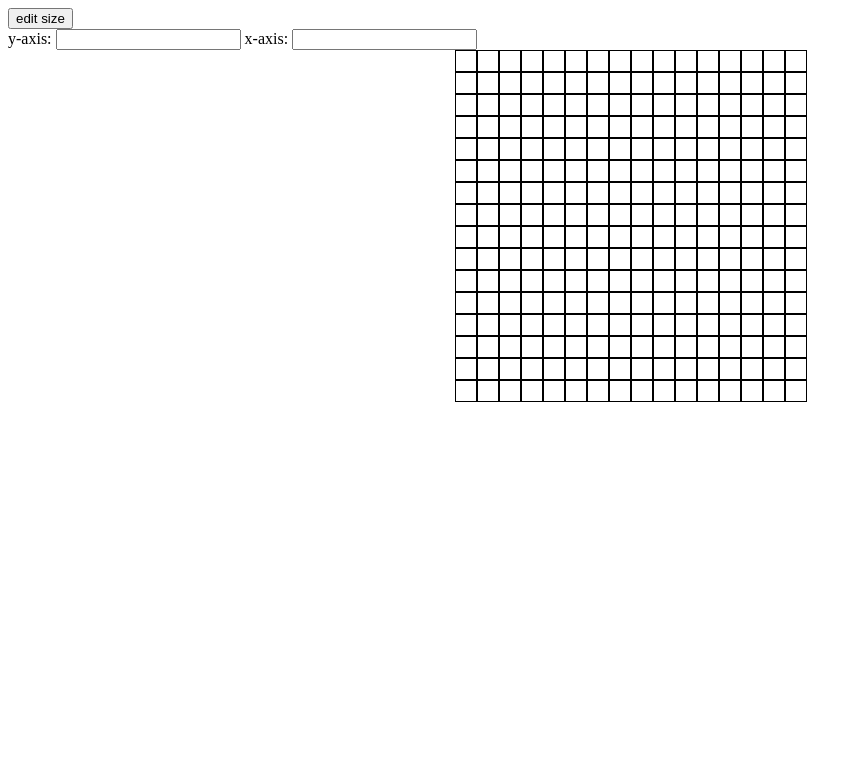
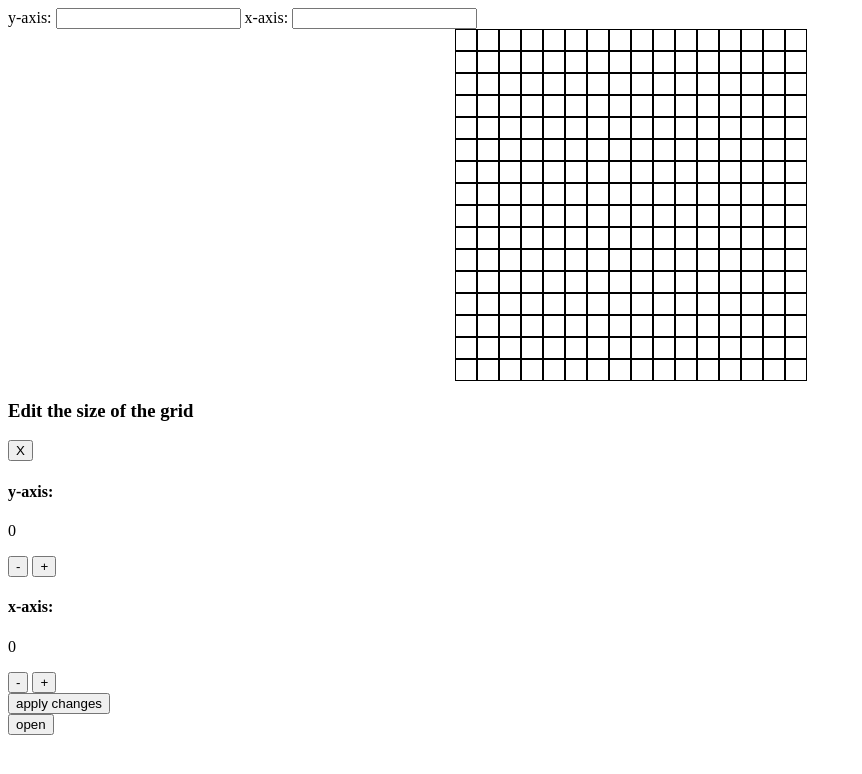
Before and after one commit to rloftus215/Etch-a-sketch, a plain HTML site: page index.html in a window 1280 px wide. Shown: the whole page, without its empty margins (0-862 px from the left). Drawn offline with Linux system fonts and the light colour scheme.

Commit message:
add html for popup menu

```diff
--- a/index.html
+++ b/index.html
@@ -7,7 +7,7 @@
     <link rel="stylesheet" href="etch-a-sketch.css">
 </head>
 <body>
-    <button>edit size</button>
+
     <div class="show">
         <label>y-axis: </label>
         <input>
@@ -16,6 +16,33 @@
     </div>
     <div class="grid-container"></div>
 
+    <section class="modal hidden">
+        <div class="flex">
+            <h3>Edit the size of the grid</h3>
+            <button class="btn-close">X</button>
+        </div>
+        <div class="container-container">
+            <div class="y-axis-container">
+                <h4>y-axis: </h4>
+                <p class="y-axis-text">0</p>
+                <button class="y-axis-sub">-</button>
+                <button class="y-axis-add">+</button>
+            </div>
+            <div class="x-axis-container">
+                <h4>x-axis: </h4>
+                <p class="x-axis-text">0</p>
+                <button class="x-axis-sub">-</button>
+                <button class="x-axis-add">+</button>
+            </div>
+        </div>
+             <button class="apply-button">apply changes</button>
+
+
+    </section>
+    <div class="overlay hidden"></div>
+    <button class="btn btn-open">open</button>
+    <script src="javascript.js"></script>
+
     <script src="javascript.js"></script>
 </body>
 </html>
```
